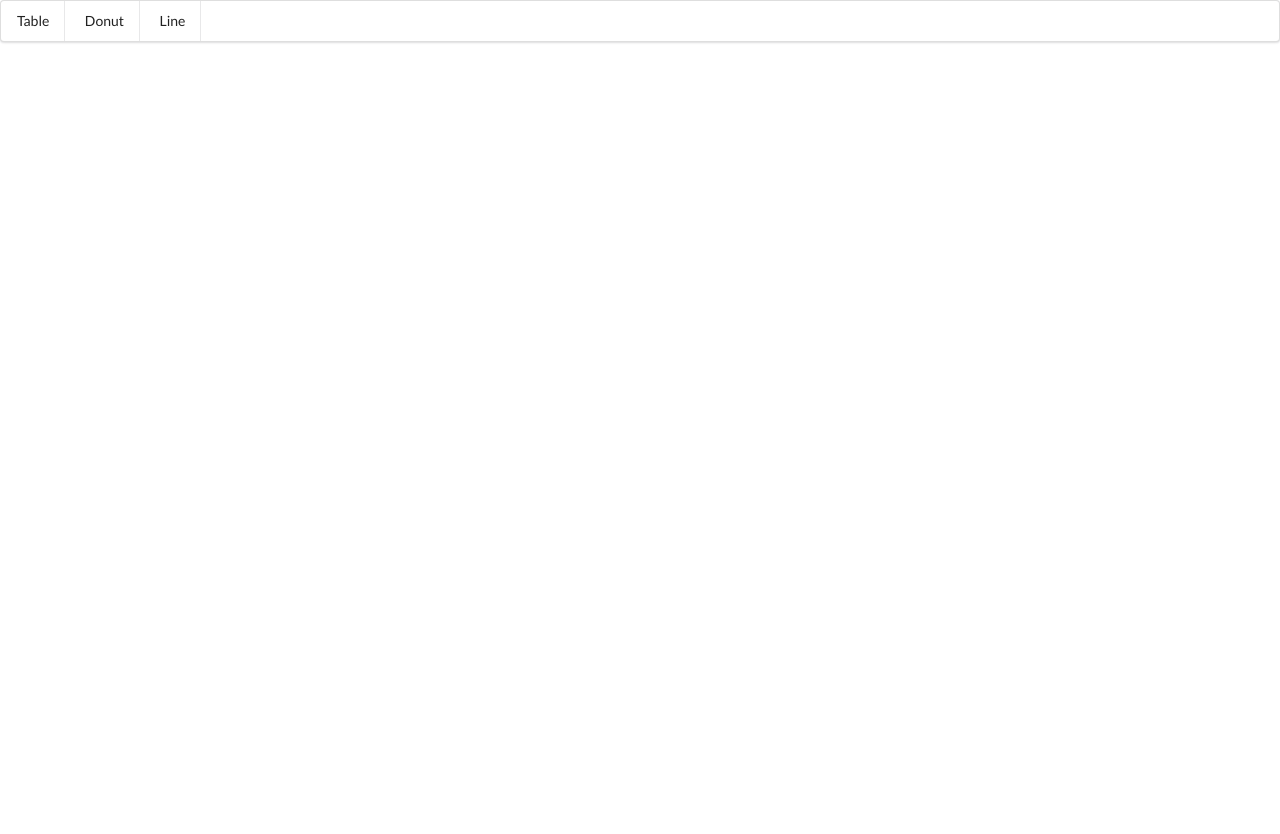
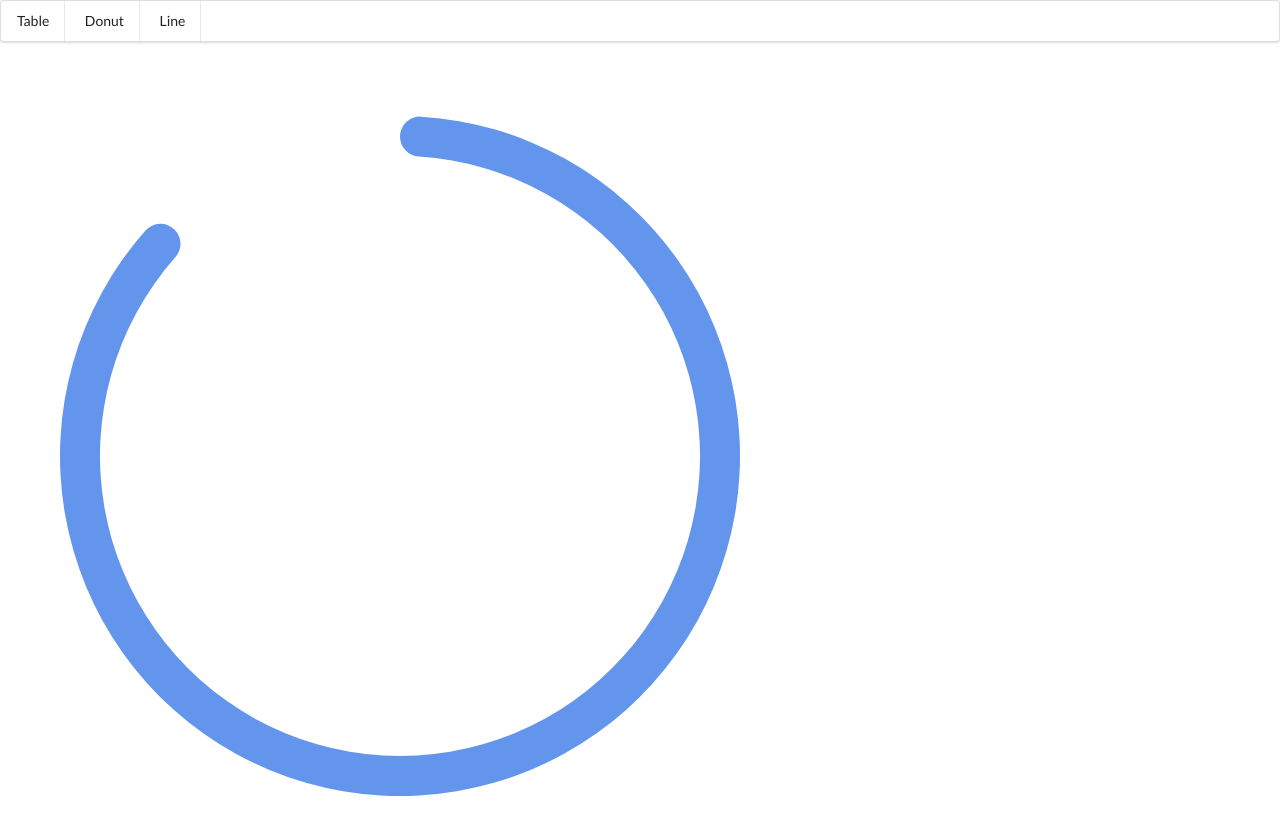
Before and after one commit to heysadboy/d3-practice, a React (Create React App) app: page / in a window 1280 px wide. Both pictures are taken after a click on the button "Donut". Shown: the top 834 px of the page. Before the commit the page ends 800 px from the top, so only its background shows below. Built offline with nearby package versions, Linux system fonts and the light colour scheme.

Commit message:
Updating donut chart and changing dependency

```diff
--- a/package.json
+++ b/package.json
@@ -6,7 +6,7 @@
     "@testing-library/jest-dom": "^5.14.1",
     "@testing-library/react": "^13.0.0",
     "@testing-library/user-event": "^13.2.1",
-    "d3-fetch": "^3.0.1",
+    "d3": "^7.6.1",
     "react": "^18.2.0",
     "react-dom": "^18.2.0",
     "react-scripts": "5.0.1",
--- a/src/components/App.jsx
+++ b/src/components/App.jsx
@@ -2,6 +2,7 @@ import React, { useState } from "react";
 import VisualSelector from "./VisualSelector";
 import Table from "./Table";
 import { VISUAL_OPTIONS } from "../constants";
+import Donut from "./Donut";
 
 const App = () => {
   const [option, setOption] = useState(VISUAL_OPTIONS.table);
@@ -10,6 +11,8 @@ const App = () => {
     switch (option) {
       case VISUAL_OPTIONS.table:
         return <Table />;
+      case VISUAL_OPTIONS.donut:
+        return <Donut />;
       default:
         return null;
     }
--- /dev/null
+++ b/src/components/Donut.jsx
@@ -0,0 +1,24 @@
+import React from "react";
+import * as d3 from "d3";
+import "../style.css";
+
+const Donut = () => {
+  const arcPathGenerator = d3
+    .arc()
+    .innerRadius(300)
+    .outerRadius(340)
+    .startAngle(0)
+    .endAngle(5.5)
+    .padAngle(0)
+    .cornerRadius(20);
+
+  const arcPath = arcPathGenerator();
+
+  return (
+    <svg width="800" height="800">
+      <path fill="cornflowerblue" d={arcPath} className="donutPath" />
+    </svg>
+  );
+};
+
+export default Donut;
--- a/src/components/Table.jsx
+++ b/src/components/Table.jsx
@@ -1,5 +1,5 @@
 import React, { useEffect, useState } from "react";
-import { csv } from "d3-fetch";
+import * as d3 from "d3";
 import file from "../data/file.csv";
 
 const Table = () => {
@@ -42,7 +42,7 @@ const Table = () => {
 
   useEffect(() => {
     const getCsvData = async () => {
-      const csvData = await csv(file);
+      const csvData = await d3.csv(file);
       setData(csvData);
       setColumns(csvData.columns);
     };
--- /dev/null
+++ b/src/style.css
@@ -0,0 +1,3 @@
+.donutPath {
+  transform: translate(50%, 50%);
+}
```
Also changed, not shown: 1 other file (tests, documents, lock files or other folders).
